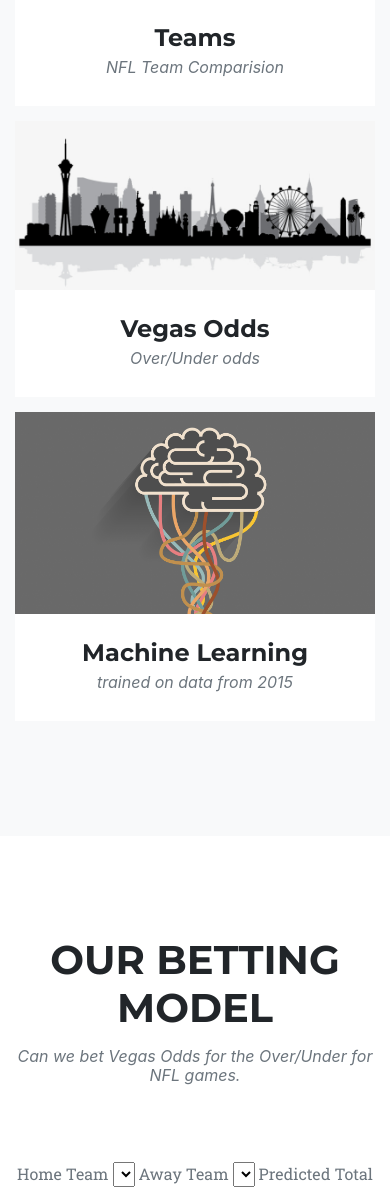
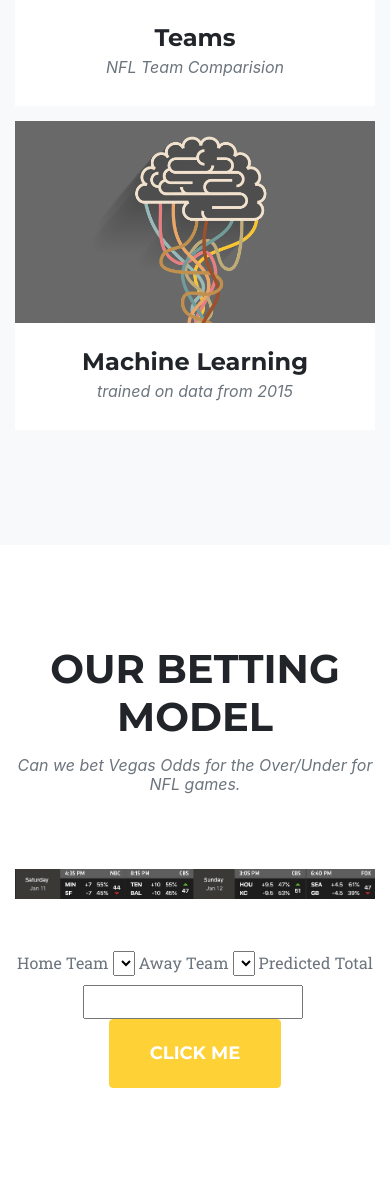
Before and after one commit to tghorms/nfl_final_project, a Flask app: page / in a window 390 px wide. Shown: the part 2364-3553 px from the top of the page. Run offline with Flask 2, Linux system fonts and the light colour scheme; lists and menus that the app fills with data are empty; some libraries are stand-ins or nearby versions; some web fonts are replaced.

```diff
--- a/nfl_project/static/css/agency.css
+++ b/nfl_project/static/css/agency.css
@@ -687,3 +687,7 @@ ul.social-buttons li a:active, ul.social-buttons li a:focus, ul.social-buttons l
   width: 100%;
   height: 698px;
 }
+
+.odd-shark {
+  padding-bottom: 50px;
+}
--- a/nfl_project/templates/index.html
+++ b/nfl_project/templates/index.html
@@ -89,7 +89,7 @@
                         <i class="fas fa-money-bill fa-stack-1x fa-inverse"></i>
                     </span>
                     <h4 class="service-heading">Why?</h4>
-                    <p class="text-muted">Develop a regression model that can recommend to bettors whether teams are
+                    <p class="text-muted">Develop a sequential model that can recommend to bettors whether teams are
                         likely to go over or under the set line.</p>
                 </div>
                 <div class="col-md-4">
@@ -124,7 +124,7 @@
                 </div>
             </div>
             <div class="row">
-                <div class="col-md-4 col-sm-6 portfolio-item">
+                <div class="col-md-6 col-sm-6 portfolio-item">
                     <a class="portfolio-link" data-toggle="modal" href="#portfolioModal1">
                         <div class="portfolio-hover">
                             <div class="portfolio-hover-content">
@@ -138,21 +138,8 @@
                         <p class="text-muted">NFL Team Comparision</p>
                     </div>
                 </div>
-                <div class="col-md-4 col-sm-6 portfolio-item">
-                    <a class="portfolio-link" data-toggle="modal" href="#portfolioModal2">
-                        <div class="portfolio-hover">
-                            <div class="portfolio-hover-content">
-                                <i class="fas fa-plus fa-3x"></i>
-                            </div>
-                        </div>
-                        <img class="img-fluid" src="static/img/portfolio/las_vegas_pic.jpeg" alt="">
-                    </a>
-                    <div class="portfolio-caption">
-                        <h4>Vegas Odds</h4>
-                        <p class="text-muted">Over/Under odds</p>
-                    </div>
-                </div>
-                <div class="col-md-4 col-sm-6 portfolio-item">
+
+                <div class="col-md-6 col-sm-6 portfolio-item">
                     <a class="portfolio-link" data-toggle="modal" href="#portfolioModal3">
                         <div class="portfolio-hover">
                             <div class="portfolio-hover-content">
@@ -178,6 +165,11 @@
                     <h2 class="section-heading text-uppercase">Our Betting Model</h2>
                     <h3 class="section-subheading text-muted">Can we bet Vegas Odds for the Over/Under for NFL games.
                     </h3>
+                </div>
+            </div>
+            <div class="odd-shark row">
+                <div class = "col-lg-12 text-center">
+                    <img class="img-fluid d-block mx-auto" src="static/img/logos/odds_photo.jpg" alt="">
                 </div>
             </div>
             <div class="row">
```
